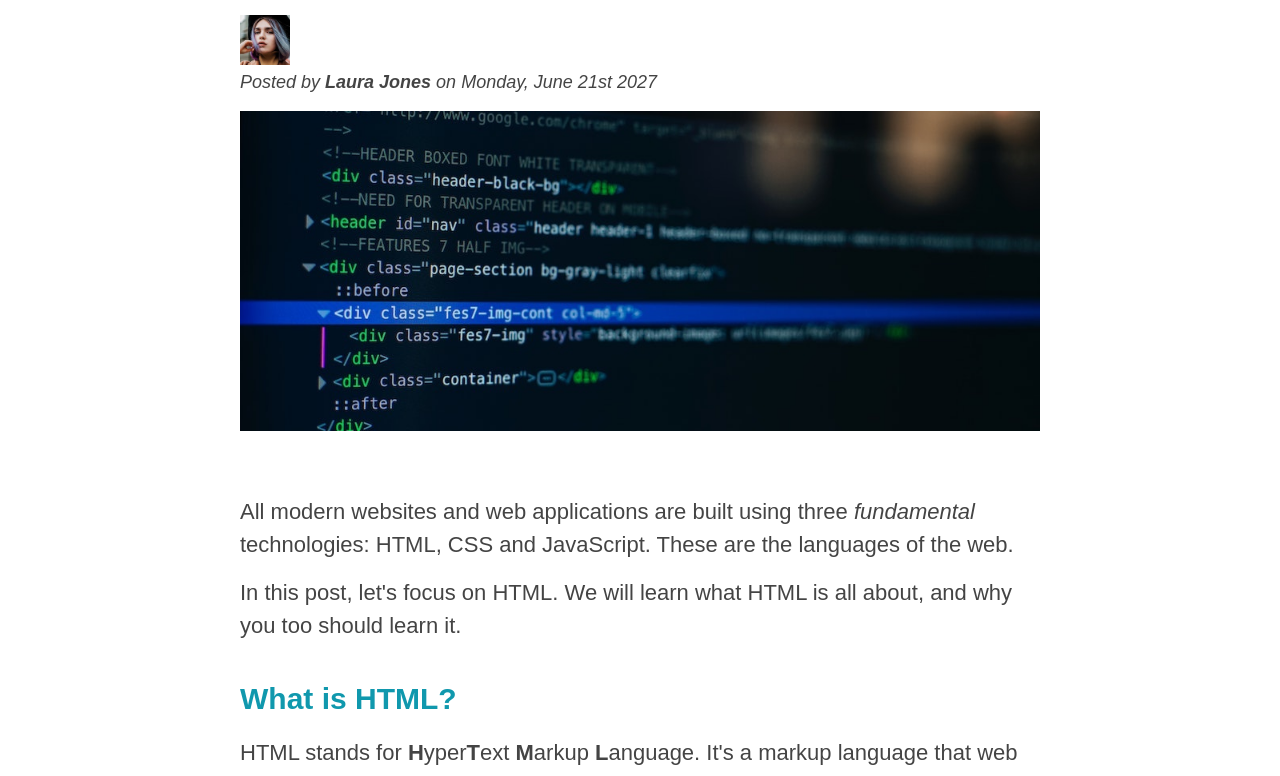
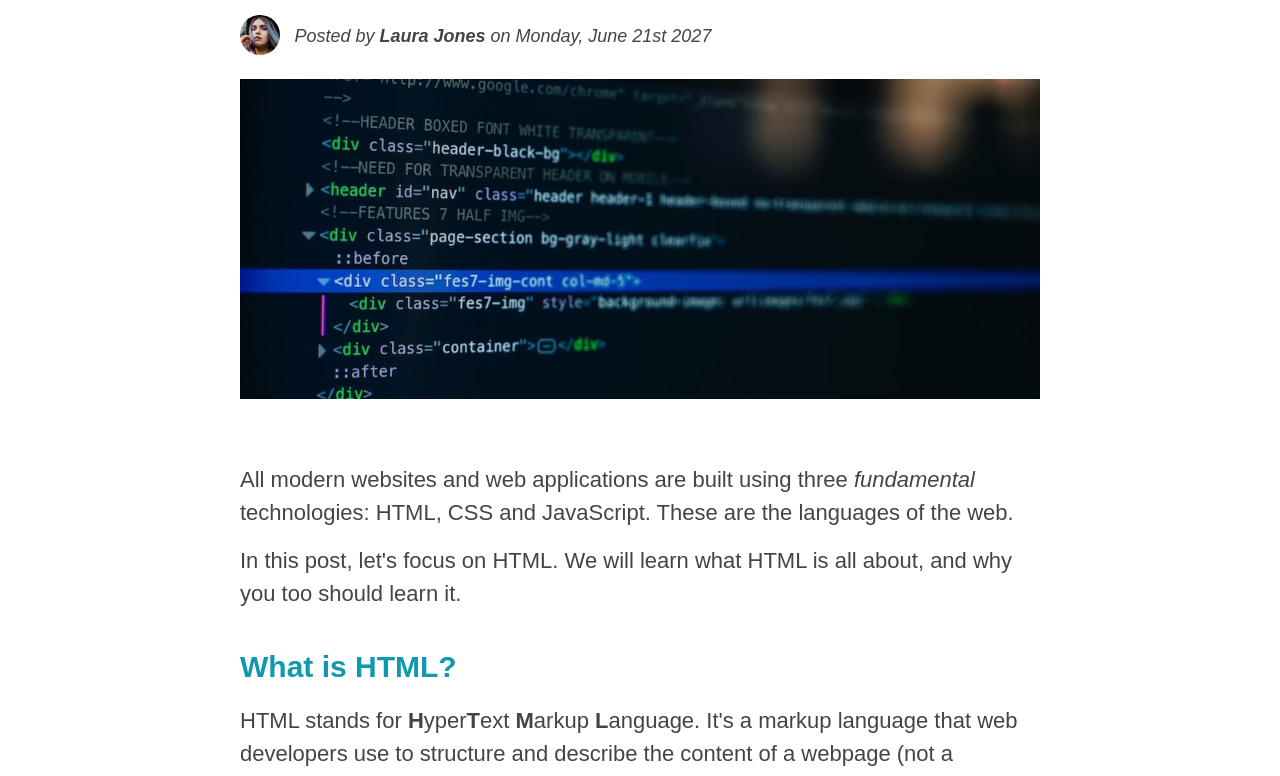
Before and after one commit to influxion/html-css-testing-000, a plain HTML site: page index.html in a window 1280 px wide. Shown: the part 232-1008 px from the top of the page. Drawn offline with Linux system fonts and the light colour scheme.

Commit message:
Final final CSS and HTML adjustments

```diff
--- a/index.html
+++ b/index.html
@@ -35,8 +35,9 @@
           <img
             src="img/laura-jones.jpg"
             alt="Headshot of Laura Jones"
-            height="50"
-            width="50"
+            height="40"
+            width="40"
+            class="laura-img"
           />
 
           <p id="author">
@@ -128,7 +129,7 @@
               src="img/related-1.jpg"
               alt="Person programming"
               width="75"
-              width="75"
+              height="75"
             />
             <a href="#">How to Learn Web Development</a>
             <p class="related-author">By Jonas Schmedtmann</p>
--- a/style.css
+++ b/style.css
@@ -23,10 +23,12 @@ body {
   padding: 20px 40px;
   margin-bottom: 60px;
   /* height: 80px; */
+  text-align: center;
 }
 
 nav {
   font-size: 18px;
+  /* text-align: center; */
 }
 
 article {
@@ -110,10 +112,18 @@ li:last-child {
 #author {
   font-style: italic;
   font-size: 18px;
+  display: inline-block;
+  vertical-align: 33px;
+  margin-left: 10px;
 }
 
 #copyright {
   font-size: 16px;
+}
+
+.laura-img {
+  border-radius: 25px;
+  margin-bottom: 20px;
 }
 
 .related-author {
```
